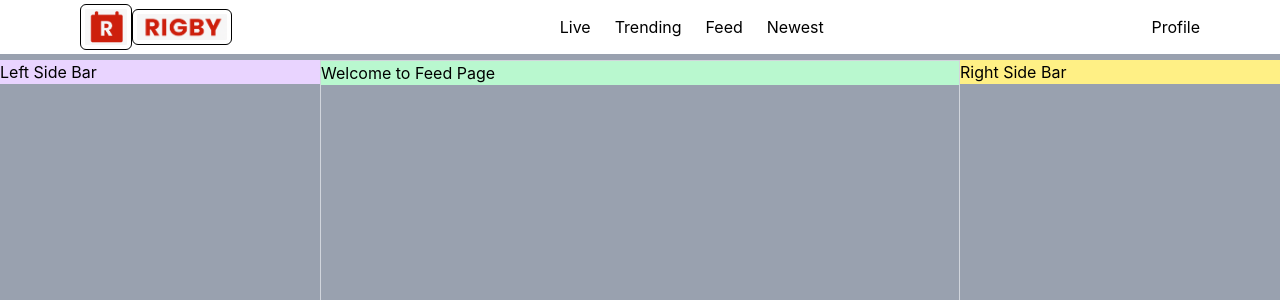
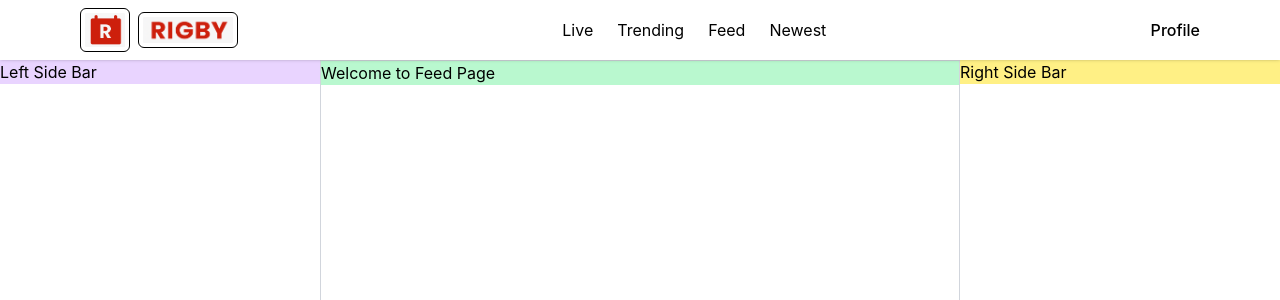
Before and after one commit to EnergyOG/Rigby-Frontend, a React (Vite) app: page / in a window 1280 px wide. Shown: the top 300 px of the page. Built offline with nearby package versions, Linux system fonts and the light colour scheme.

Commit message:
modified general layout

```diff
--- a/index.html
+++ b/index.html
@@ -2,7 +2,7 @@
 <html lang="en">
   <head>
     <meta charset="UTF-8" />
-    <link rel="icon" type="image/svg+xml" href="/vite.svg" />
+    <link rel="icon" type="image/png" href="/rigby-logo.png" />
     <meta name="viewport" content="width=device-width, initial-scale=1.0" />
     <title>RigBy</title>
   </head>
--- a/package.json
+++ b/package.json
@@ -17,6 +17,7 @@
     "cors": "^2.8.5",
     "firebase": "^12.3.0",
     "formik": "^2.4.6",
+    "lucide": "^0.553.0",
     "react": "^19.1.1",
     "react-cookie": "^8.0.1",
     "react-dom": "^19.1.1",
--- a/src/App.jsx
+++ b/src/App.jsx
@@ -15,7 +15,7 @@ function MainLayout() {
 
 function App() {
   return (
-    <div className="h-[100vh] bg-gray-400">
+    <div className="h-[100vh]">
       <Routes>
         {/* Public Routes */}
         <Route path="/login" element={<LoginPage />} />
--- a/src/users/components/TopBar.jsx
+++ b/src/users/components/TopBar.jsx
@@ -1,4 +1,5 @@
 import { NavLink, Route, Routes } from "react-router-dom";
+import { Menu } from "lucide-react";
 import logo from "../../assets/rigby-logo.png";
 import tagline from "../../assets/tag-line.png";
 import LivePage from "./LivePage";
@@ -12,62 +13,55 @@ import RightSidebar from "./RightSidebar";
 function TopBar() {
   return (
     <div className="box-border h-[100vh]">
-      <div className="bg-white fixed w-full flex justify-between items-center py-1 px-20">
-        <div className="flex items-center">
+      {/* TOP NAV BAR */}
+      <div className="bg-white fixed w-full flex flex-col md:flex-row justify-between items-center py-2 px-4 md:px-20 gap-2 shadow">
+        {/* Logo & Tagline */}
+        <div className="flex items-center gap-2">
           <img
             src={logo}
             alt="logo"
-            className="w-[52px] h-auto border rounded-md py-1 px-1 bg-white"
+            className="w-[50px] h-auto border rounded-md p-1 bg-white"
           />
           <img
             src={tagline}
             alt="tagline"
-            className="w-[100px] h-[36px] border rounded-md py-1 px-1 bg-white"
+            className="w-[100px] h-[36px] border rounded-md p-1 bg-white"
           />
         </div>
-        <div className="flex gap-6 h-10 items-center">
-          <NavLink
-            to="/live"
-            className={({ isActive }) =>
-              isActive ? "text-blue-500 border-b-[3px]" : "hover:text-blue-500"
-            }
-          >
-            Live
-          </NavLink>
-          <NavLink
-            to="/trending"
-            className={({ isActive }) =>
-              isActive ? "text-blue-500 border-b-[3px]" : "hover:text-blue-500"
-            }
-          >
-            Trending
-          </NavLink>
-          <NavLink
-            to="/feed"
-            className={({ isActive }) =>
-              isActive ? "text-blue-500 border-b-[3px]" : "hover:text-blue-500"
-            }
-          >
-            Feed
-          </NavLink>
-          <NavLink
-            to="/newest"
-            className={({ isActive }) =>
-              isActive ? "text-blue-500 border-b-[3px]" : "hover:text-blue-500"
-            }
-          >
-            Newest
-          </NavLink>
+
+        {/* NAV MENU */}
+        <div className="flex gap-6 h-10 items-center order-last md:order-none">
+          {["live", "trending", "feed", "newest"].map((tab) => (
+            <NavLink
+              key={tab}
+              to={`/${tab}`}
+              className={({ isActive }) =>
+                isActive
+                  ? "text-blue-500 border-b-[3px]"
+                  : "hover:text-blue-500"
+              }
+            >
+              {tab.charAt(0).toUpperCase() + tab.slice(1)}
+            </NavLink>
+          ))}
         </div>
-        <div>Profile</div>
+
+        {/* Profile + Menu Icon on mobile */}
+        <div className="flex items-center gap-3">
+          <span className="font-medium">Profile</span>
+          <Menu className="text-2xl md:hidden cursor-pointer" />
+        </div>
       </div>
 
-      <div className="flex pt-[60px] h-full overflow-y-auto">
-        <div className="w-[25%]">
+      {/* MAIN LAYOUT */}
+      <div className="flex pt-[90px] md:pt-[60px] h-full overflow-y-auto">
+        {/* LEFT SIDEBAR hide on mobile */}
+        <div className="hidden md:block w-[25%]">
           <LeftSidebar />
         </div>
 
-        <div className="w-[50%] border-gray-300 border">
+        {/* MIDDLE CONTENT always visible */}
+        <div className="w-full md:w-[50%] border-gray-300 border">
           <Routes>
             <Route path="/" element={<FeedPage />} />
             <Route path="/live" element={<LivePage />} />
@@ -78,7 +72,8 @@ function TopBar() {
           </Routes>
         </div>
 
-        <div className="w-[25%]">
+        {/* RIGHT SIDEBAR hide on mobile */}
+        <div className="hidden md:block w-[25%]">
           <RightSidebar />
         </div>
       </div>
```
Also changed, not shown: public/rigby-logo.png (added), 1 other file (tests, documents, lock files or other folders).
